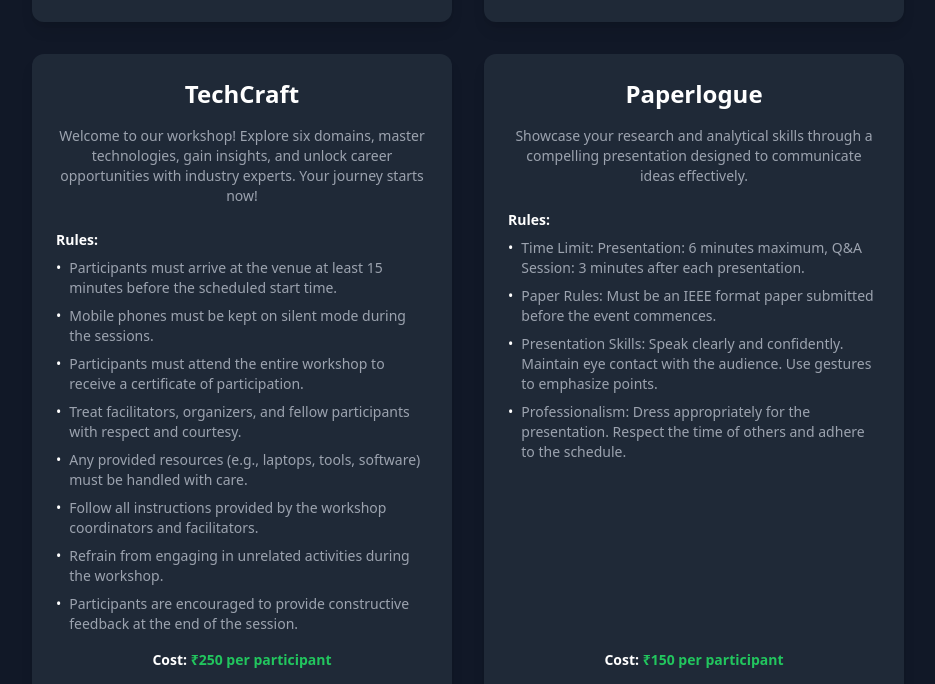
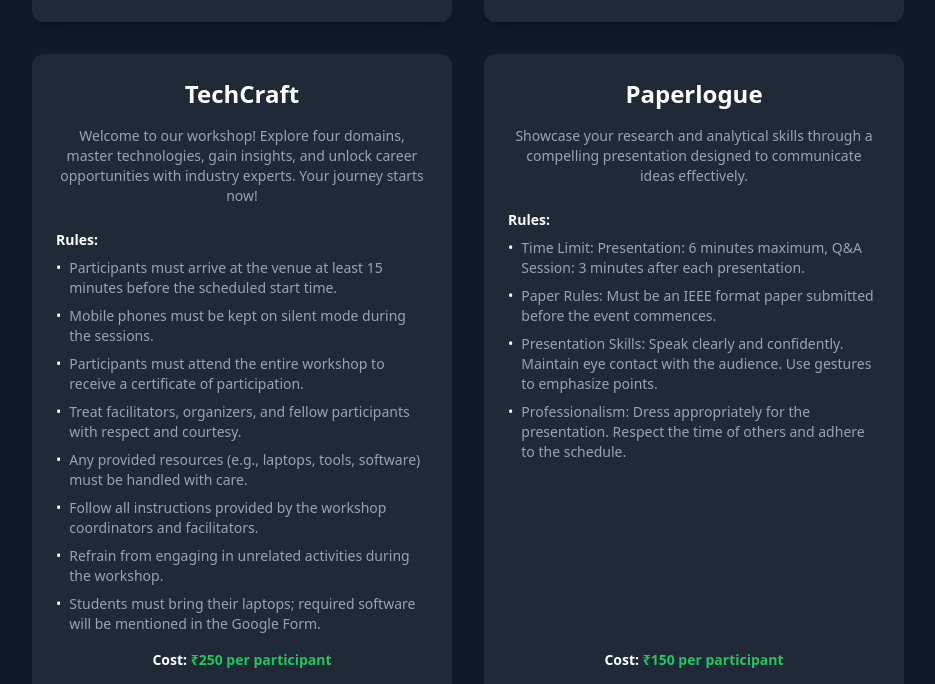
Before and after one commit to harshithreddy-dev/Advitiya2k25, a Next.js app: page /events in a window 1280 px wide. Shown: the part 1090-1774 px from the top of the page, without its empty margins (172-1107 px from the left). Built offline with nearby package versions, Linux system fonts and the light colour scheme.

Commit message:
Update page.tsx

```diff
--- a/src/app/events/page.tsx
+++ b/src/app/events/page.tsx
@@ -153,7 +153,7 @@ export default function EventsSectionDemo() {
         "Vara Prasad",
         "Sreevani",
       ],
-      description:"Welcome to our workshop! Explore six domains, master technologies, gain insights, and unlock career opportunities with industry experts. Your journey starts now!",
+      description:"Welcome to our workshop! Explore four domains, master technologies, gain insights, and unlock career opportunities with industry experts. Your journey starts now!",
        rules: [
       "Participants must arrive at the venue at least 15 minutes before the scheduled start time.",
       "Mobile phones must be kept on silent mode during the sessions.",
@@ -162,8 +162,9 @@ export default function EventsSectionDemo() {
       "Any provided resources (e.g., laptops, tools, software) must be handled with care.",
       "Follow all instructions provided by the workshop coordinators and facilitators.",
       "Refrain from engaging in unrelated activities during the workshop.",
-        "Participants are encouraged to provide constructive feedback at the end of the session.",
+      "Students must bring their laptops; required software will be mentioned in the Google Form.",
     ],
+
       cost: "₹250 per participant",
       teamSize: "Individual",
       icon: "IconHammer",
```
Lines whose indentation alone changed are shown as unchanged.
